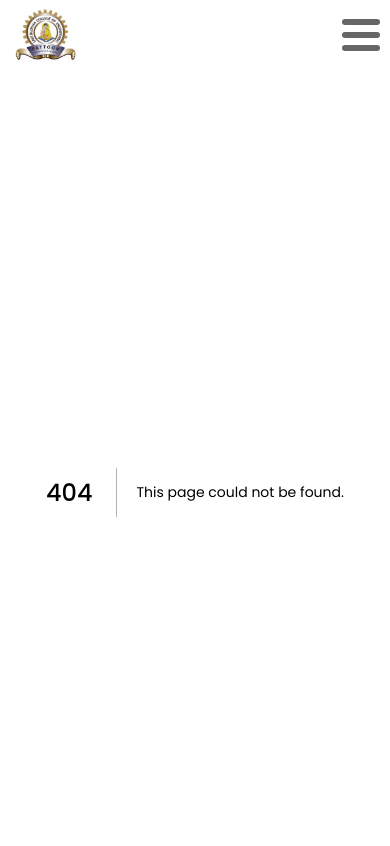
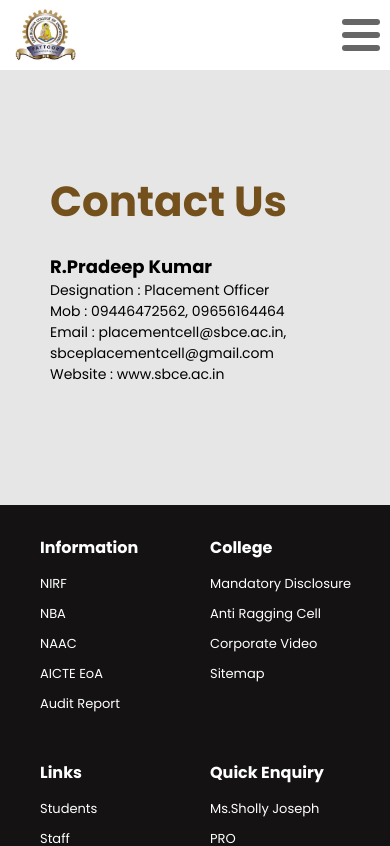
Before and after one commit to goutham-shankar/sree-buddha-website, a Next.js app: page /placements/contact-us in a window 390 px wide. Before the commit this address had no page. Shown: the top 846 px of the page. Built offline with nearby package versions, Linux system fonts and the light colour scheme.

Commit message:
placements-contact completed

```diff
--- /dev/null
+++ b/src/app/placements/contact-us/contact.css
@@ -0,0 +1,102 @@
+.contact {
+    padding: 50px 100px;
+    font-family: 'Poppins';
+}
+
+.contact h2 {
+    font-size: 50px;
+    color: #73501C;
+    margin-bottom: 20px;
+}
+
+.details li {
+    list-style-type: none;
+}
+
+.address-item-1 {
+    font-size: 25px;
+}
+
+.address-item {
+    font-size: 18px;
+}
+
+.details ul {
+    margin-bottom: 20px;
+}
+
+/* Responsive Styles */
+@media (max-width: 1200px) {
+    .contact {
+        padding: 100px 50px;
+    }
+
+    .contact h2 {
+        font-size: 40px;
+    }
+
+    .address-item-1 {
+        font-size: 22px;
+    }
+
+    .address-item {
+        font-size: 16px;
+    }
+}
+
+@media (max-width: 992px) {
+    .contact {
+        padding: 100px 50px;
+    }
+
+    .contact h2 {
+        font-size: 40px;
+    }
+
+    .address-item-1 {
+        font-size: 22px;
+    }
+
+    .address-item {
+        font-size: 16px;
+    }
+}
+
+@media (max-width: 768px) {
+    .contact {
+        padding: 100px 50px;
+        text-align: left; /* Center-align content on smaller screens */
+    }
+
+    .contact h2 {
+        font-size: 38px;
+    }
+
+    .address-item-1 {
+        font-size: 20px;
+    }
+
+    .address-item {
+        font-size: 16px;
+    }
+}
+
+@media (max-width: 576px) {
+    .contact {
+        padding: 100px 50px;
+
+
+    }
+
+    .contact h2 {
+        font-size: 42px;
+    }
+
+    .address-item-1 {
+        font-size: 18px;
+    }
+
+    .address-item {
+        font-size: 14px;
+    }
+}
--- /dev/null
+++ b/src/app/placements/contact-us/page.jsx
@@ -0,0 +1,20 @@
+import React from 'react'
+import "./contact.css"
+
+export default function Team() {
+    return (
+      <div className='contact'>
+        <h2>Contact Us</h2>
+        <div className="details">
+            <ul>
+                <li className="address-item-1"><b>R.Pradeep Kumar</b></li>
+                <li className="address-item">Designation : Placement Officer</li>
+                <li className="address-item">Mob : 09446472562, 09656164464</li>
+                <li className="address-item">Email : placementcell@sbce.ac.in, sbceplacementcell@gmail.com</li>
+                <li className="address-item">Website : www.sbce.ac.in</li>
+            </ul>
+        </div>
+
+      </div>
+    )
+  }
```
